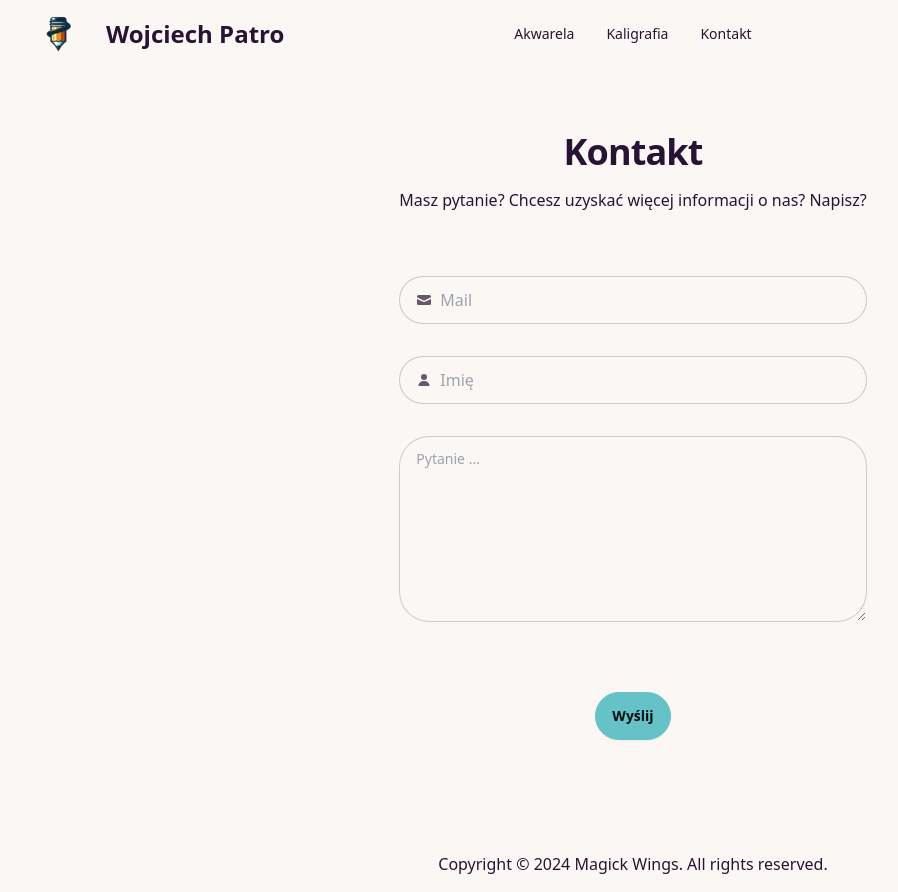
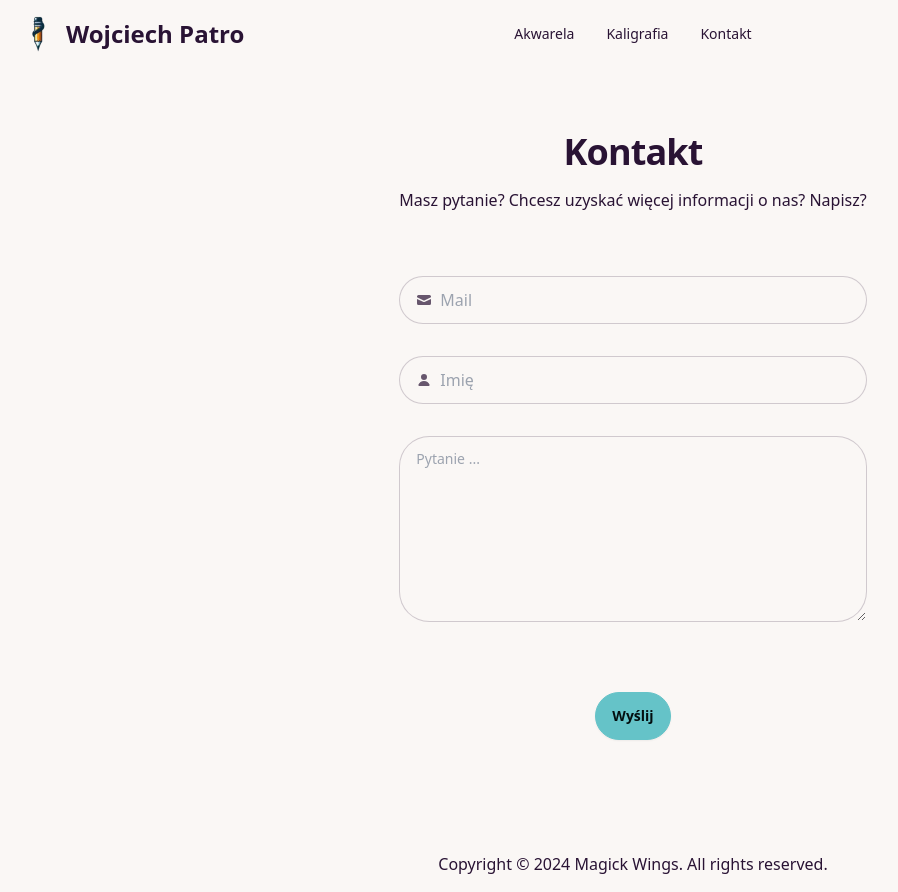
Before and after one commit to marcin-dudek/wp, a SvelteKit app: page /kontakt in a window 1280 px wide. Shown: the whole page, without its empty margins (7-905 px from the left). Built offline with nearby package versions, Linux system fonts and the light colour scheme.

Commit message:
Adjust image size

```diff
--- a/src/routes/+layout.svelte
+++ b/src/routes/+layout.svelte
@@ -54,7 +54,7 @@
         </ul>
       </div>
       <a class="btn btn-ghost" href="/">
-        <img src="/logo-80.webp" width="80" height="80" class="h-full" alt="Wojciech Patro logo" />
+        <img src="/logo-80.webp" width="40" height="60" class="h-full" alt="Wojciech Patro logo" />
         <div>
           <p class="text-2xl gap-0 leading-5 text-bold">Wojciech Patro</p>
         </div>
--- a/src/routes/kaligrafia/[...path]/+layout.js
+++ b/src/routes/kaligrafia/[...path]/+layout.js
@@ -76,7 +76,10 @@ export const load = ({ url }) => {
       '/tryptyk/t15.webp',
     ];
   }
-  else if (pathname === "/kaligrafia/nowy-testament") { title = "Pismo Święte Nowego Testamentu"; }
+  else if (pathname === "/kaligrafia/nowy-testament") {
+    title = "Pismo Święte Nowego Testamentu";
+    images = [];
+  }
 
   return {
     pathname,
```
